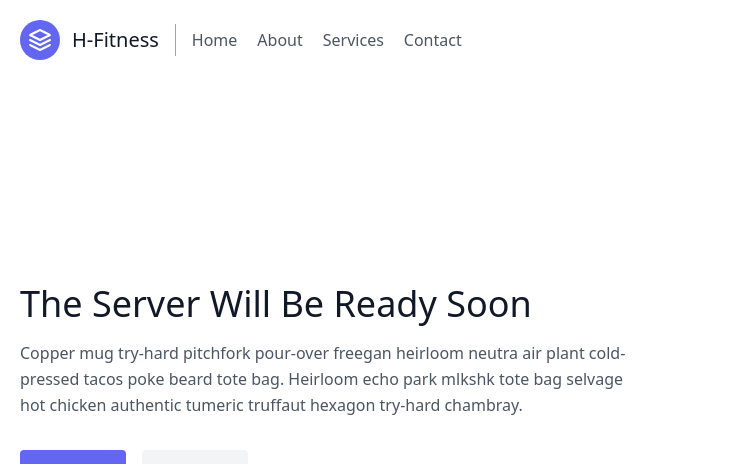
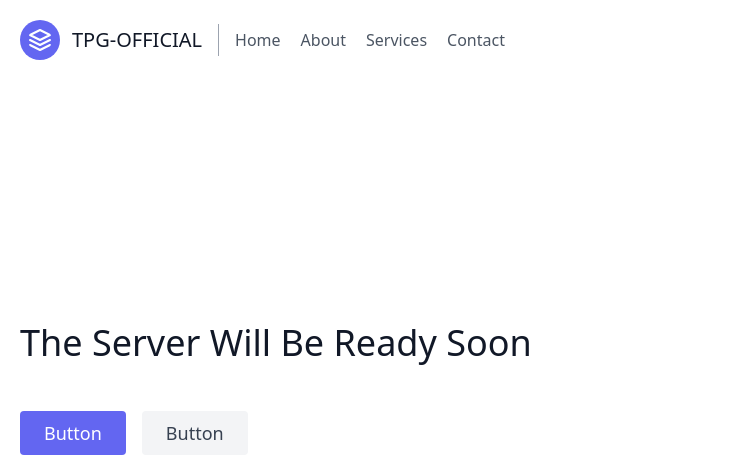
Before and after one commit to tpgofficialarmy7/TpgOfficial.github.io, a plain HTML site: page index.html in a window 1280 px wide. Shown: the top 464 px of the page, 0-743 px from the left. Drawn offline with nearby package versions, Linux system fonts and the light colour scheme.

Commit message:
Update index.html

```diff
--- a/index.html
+++ b/index.html
@@ -13,7 +13,7 @@
             <svg xmlns="http://www.w3.org/2000/svg" fill="none" stroke="currentColor" stroke-linecap="round" stroke-linejoin="round" stroke-width="2" class="w-10 h-10 text-white p-2 bg-indigo-500 rounded-full" viewBox="0 0 24 24">
               <path d="M12 2L2 7l10 5 10-5-10-5zM2 17l10 5 10-5M2 12l10 5 10-5"></path>
             </svg>
-            <span class="ml-3 text-xl">H-Fitness</span>
+            <span class="ml-3 text-xl">TPG-OFFICIAL</span>
           </a>
           <nav class="md:mr-auto md:ml-4 md:py-1 md:pl-4 md:border-l md:border-gray-400	flex flex-wrap items-center text-base justify-center">
             <a href="/"class="mr-5 hover:text-gray-900">Home</a>
@@ -36,7 +36,7 @@
             <h1 class="title-font sm:text-4xl text-3xl mb-4 font-medium text-gray-900">The Server Will Be Ready Soon
               <br class="hidden lg:inline-block">
             </h1>
-            <p class="mb-8 leading-relaxed">Copper mug try-hard pitchfork pour-over freegan heirloom neutra air plant cold-pressed tacos poke beard tote bag. Heirloom echo park mlkshk tote bag selvage hot chicken authentic tumeric truffaut hexagon try-hard chambray.</p>
+            <p class="mb-8 leading-relaxed"></p>
             <div class="flex justify-center">
               <button class="inline-flex text-white bg-indigo-500 border-0 py-2 px-6 focus:outline-none hover:bg-indigo-600 rounded text-lg">Button</button>
               <button class="ml-4 inline-flex text-gray-700 bg-gray-100 border-0 py-2 px-6 focus:outline-none hover:bg-gray-200 rounded text-lg">Button</button>
```
